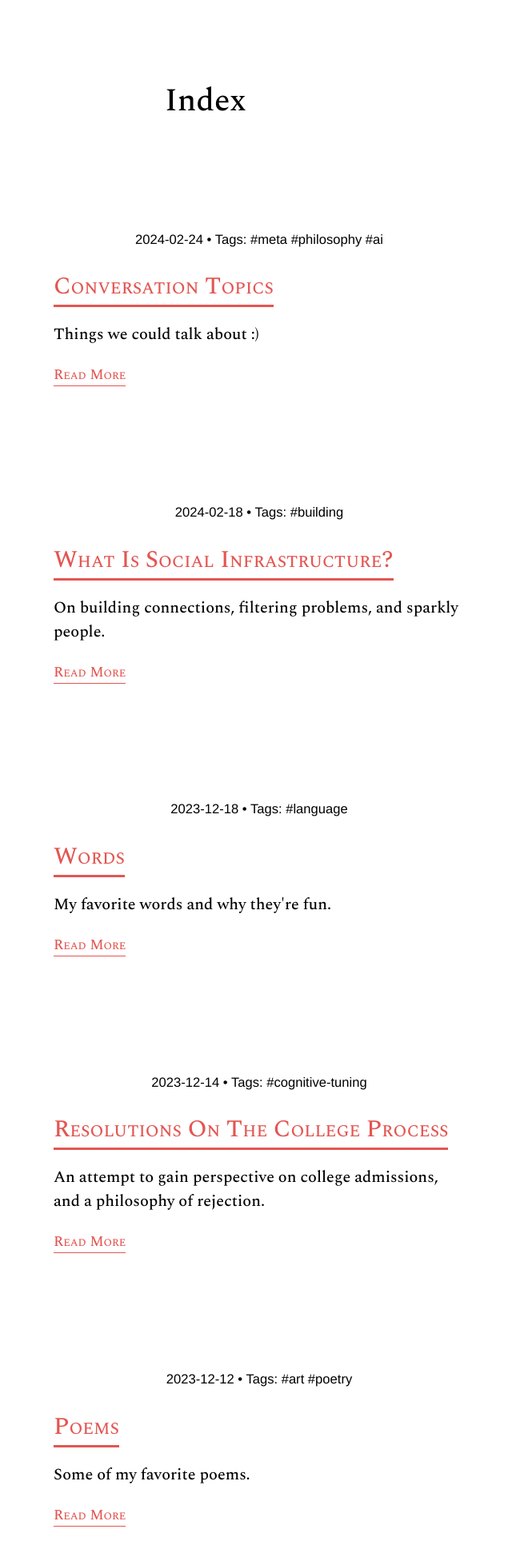
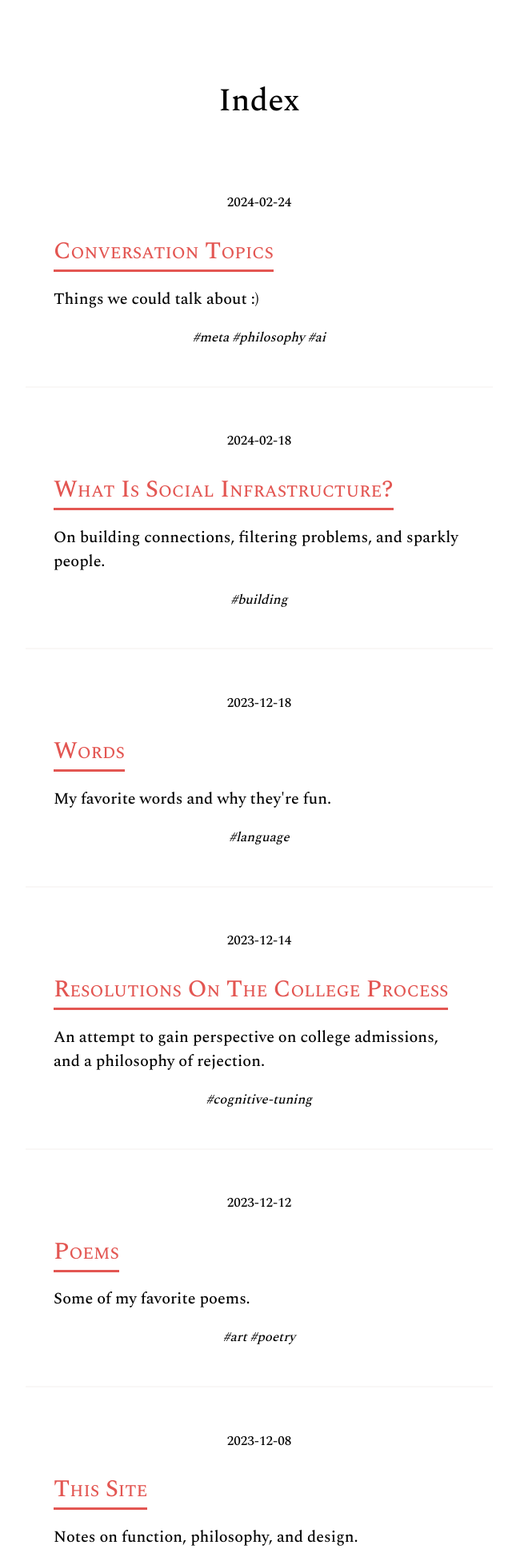
Before and after one commit to lgngrvs/logangraves.com, a Flask app: page /index in a window 1280 px wide. Shown: the top 1937 px of the page at 80% size, without its empty margins (336-976 px from the left). Run offline with Flask 2, Linux system fonts and the light colour scheme; data comes from the database, SQL or seed files in the repository.

Commit message:
post about gardening and update index
Signed-off-by: Logan Graves <me@logangraves.com>

```diff
--- a/static/css/base.css
+++ b/static/css/base.css
@@ -166,23 +166,20 @@ a:not(#home-footer-link):hover {
 /* Index.html Styles */
 
 .post {
-    /*border: 2px solid var(--link-underline-color);*/
-    padding: 35px;
-    border-radius: 40px;
+    border-bottom: 2px solid var(--nice-div-color);
+    padding: 20px 35px;
     max-width: 70%;
     display: block;
     margin: auto
 }
 
 .post-title-link {
-    font-family: var(--sans-font);
     text-transform: capitalize;
     font-size: 30px;
     line-height: 40px;
 }
 
 .index-tags {
-    font-family: var(--sans-font);
     text-transform: none;
 }
 
@@ -192,6 +189,10 @@ a:not(#home-footer-link):hover {
 
 .spacing {
     height: 100px;
+}
+
+.post h5 {
+    margin-top: 0.2em;
 }
 
 
--- a/templates/home.html
+++ b/templates/home.html
@@ -10,7 +10,7 @@
     <li>To build aligned, interpretable, and powerful AI.</li>
     <li>To connect with, and to connect, people.</li>
 </ul>
-<p>A lot of my life can be inferred from these things. A lot of it can't.</p>
+<p>A lot of my life can be inferred from these things — but I'm not perfectly aligned towards these goals. :)</p>
 <p>Learn more about me on my <a href="about">About page</a>.</p>
 <p>See my blog posts on the <a href="index">Index page</a>.</p>
 {% endblock %}
--- a/templates/index.html
+++ b/templates/index.html
@@ -1,7 +1,7 @@
 {% extends "base.html" %}
 {% block title %}Index • Logan Graves{% endblock %}
 {% block content %}
-    <h1 style="max-width: 600px; margin-bottom: 10px;">Index</h1>
+    <h1>Index</h1>
     <!--blockquote class="blockquote-noitalics">
         <h2> Sitemap </h2>
         <p><b>Blog Pages</b></p>
@@ -34,12 +34,12 @@
     <br class="desktop-only"><br class="desktop-only">
     {% for post in posts %}
         <div class='post'>
-            <h5 class="index-tags">{{ post["timestamp"] }} • Tags: {{ post['tags'] }}</p>
-            <h2 class="post-title-link"><a style="font-family:'Spectral'"href="{{ url_for('show_post_slug', slug=post['slug']) }}">{{ post['title'] }}</a></h2>
+            <h5 class="index-tags">{{ post["timestamp"] }}</p>
+            <h2 class="post-title-link"><a href="{{ url_for('show_post_slug', slug=post['slug']) }}">{{ post['title'] }}</a></h2>
             <!--p id="index-post-link"><i>https://logangraves.com{{ url_for('show_post_slug', slug=post['slug']) }}</i></p-->
             <!--p>{{ post['content'][:100] | safe }}...</strong></i></em></em></code></p-->
             <p>{{ post['description'] | safe }}</p>
-            <p><a href="{{ url_for('show_post_slug', slug=post['slug']) }}" class="big-button" style="font-size: 18px; height: fit-content;">Read more</a></p>
+            <i><h5>{{ post['tags'] }}</h5></i>
         </div>
         <br>
         <!--hr class="post-hr"-->
```
